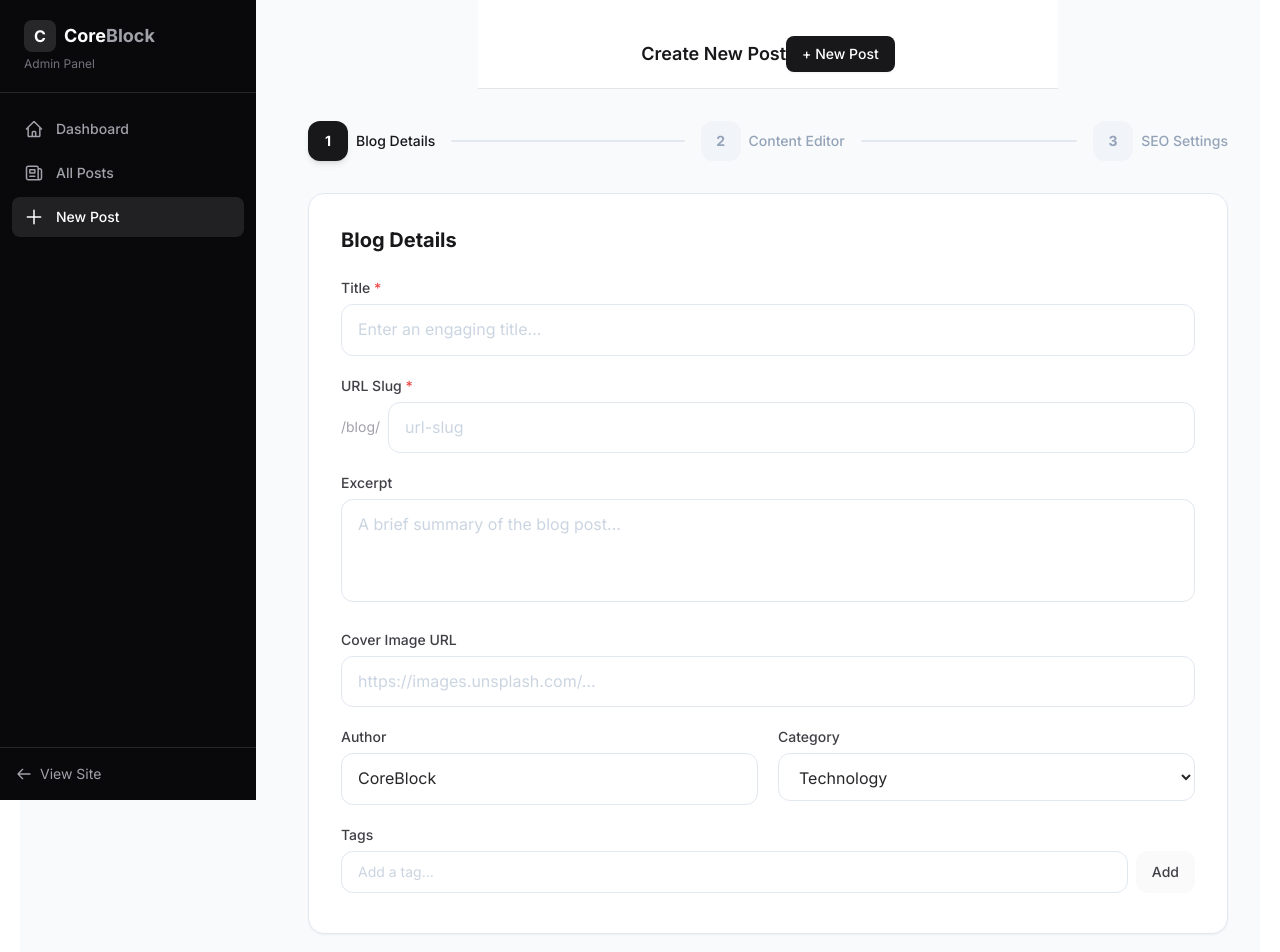
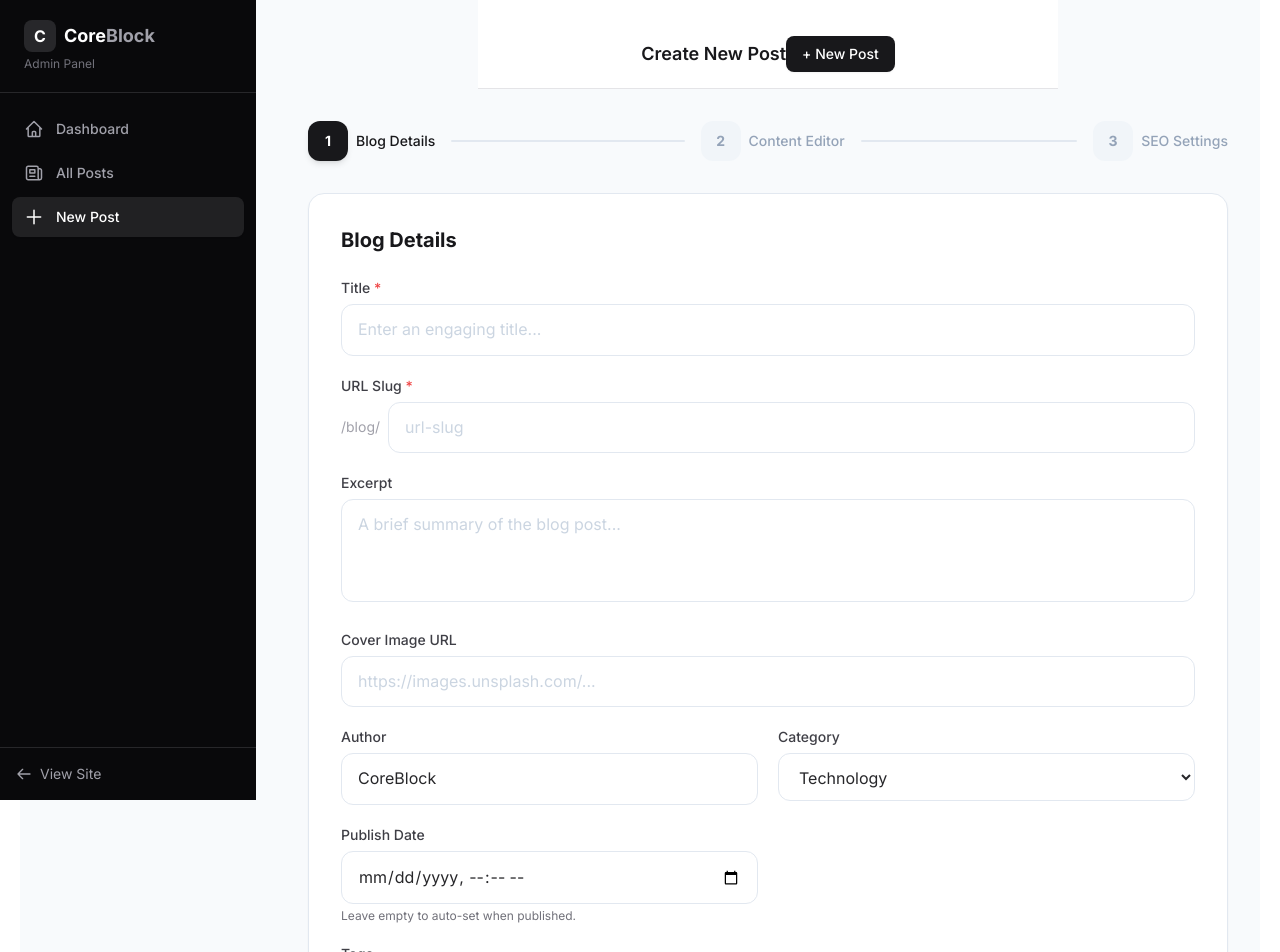
Before and after one commit to HarshaJyos/Blog_Site_CoreBlock, a Next.js app: page /admin/blogs/new in a window 1280 px wide. Shown: the top 952 px of the page. Built offline with nearby package versions, Linux system fonts and the light colour scheme.

Commit message:
almost done for editor with published date

```diff
--- a/src/app/(public)/blog/[slug]/page.tsx
+++ b/src/app/(public)/blog/[slug]/page.tsx
@@ -99,7 +99,7 @@ export default function BlogDetailPage() {
     },
     datePublished: post.publishedAt
       ? new Date(post.publishedAt).toISOString()
-      : new Date(post.createdAt).toISOString(),
+      : new Date(post.publishedAt || post.createdAt).toISOString(),
     dateModified: new Date(post.updatedAt).toISOString(),
     publisher: {
       '@type': 'Organization',
--- a/src/app/(public)/blog/page.tsx
+++ b/src/app/(public)/blog/page.tsx
@@ -125,7 +125,7 @@ export default function BlogListingPage() {
                   </div>
 
                   <div className="flex items-center gap-3 text-xs text-zinc-500 mb-3">
-                    <span>{new Date(post.createdAt).toLocaleDateString('en-US', { month: 'short', day: 'numeric', year: 'numeric' })}</span>
+                    <span>{new Date(post.publishedAt || post.createdAt).toLocaleDateString('en-US', { month: 'short', day: 'numeric', year: 'numeric' })}</span>
                     <span className="w-1 h-1 rounded-full bg-zinc-300" />
                     <span>{post.category}</span>
                   </div>
--- a/src/app/(public)/page.tsx
+++ b/src/app/(public)/page.tsx
@@ -63,7 +63,7 @@ export default function HomePage() {
                 </div>
                 <div className="flex flex-col justify-center">
                   <div className="flex items-center gap-3 text-sm text-zinc-500 mb-4">
-                    <span>{new Date(featuredPost.createdAt).toLocaleDateString('en-US', { month: 'short', day: 'numeric', year: 'numeric' })}</span>
+                    <span>{new Date(featuredPost.publishedAt || featuredPost.createdAt).toLocaleDateString('en-US', { month: 'short', day: 'numeric', year: 'numeric' })}</span>
                     <span className="w-1 h-1 rounded-full bg-zinc-300" />
                     <span>{featuredPost.readTime} min read</span>
                   </div>
@@ -116,7 +116,7 @@ export default function HomePage() {
                       )}
                     </div>
                     <div className="flex items-center gap-3 text-xs text-zinc-500 mb-3">
-                      <span>{new Date(post.createdAt).toLocaleDateString('en-US', { month: 'short', day: 'numeric', year: 'numeric' })}</span>
+                      <span>{new Date(post.publishedAt || post.createdAt).toLocaleDateString('en-US', { month: 'short', day: 'numeric', year: 'numeric' })}</span>
                       <span className="w-1 h-1 rounded-full bg-zinc-300" />
                       <span>{post.category}</span>
                     </div>
--- a/src/app/admin/blogs/[slug]/edit/page.tsx
+++ b/src/app/admin/blogs/[slug]/edit/page.tsx
@@ -41,6 +41,7 @@ export default function EditBlogPage() {
       ogImage: '',
       keywords: [],
     },
+    publishedAt: '',
   });
 
   const [editorContent, setEditorContent] = useState('');
@@ -72,6 +73,9 @@ export default function EditBlogPage() {
             ogImage: '',
             keywords: [],
           },
+          publishedAt: data.publishedAt
+            ? new Date(data.publishedAt - new Date().getTimezoneOffset() * 60000).toISOString().slice(0, 16)
+            : '',
         });
         setEditorContent(data.content || '');
       } catch (err) {
@@ -185,17 +189,15 @@ export default function EditBlogPage() {
                 className="flex items-center gap-2 z-10 cursor-pointer"
               >
                 <div
-                  className={`w-10 h-10 rounded-xl flex items-center justify-center text-sm font-bold transition-smooth ${
-                    index === currentStep
+                  className={`w-10 h-10 rounded-xl flex items-center justify-center text-sm font-bold transition-smooth ${index === currentStep
                       ? 'bg-zinc-900 text-white shadow-md'
                       : 'bg-slate-100 text-slate-500 hover:bg-slate-200'
-                  }`}
+                    }`}
                 >
                   {index + 1}
                 </div>
-                <span className={`text-sm font-medium hidden sm:block ${
-                  index === currentStep ? 'text-zinc-900' : 'text-slate-400'
-                }`}>
+                <span className={`text-sm font-medium hidden sm:block ${index === currentStep ? 'text-zinc-900' : 'text-slate-400'
+                  }`}>
                   {step}
                 </span>
               </button>
@@ -247,7 +249,20 @@ export default function EditBlogPage() {
                   {BLOG_CATEGORIES.map((cat) => <option key={cat} value={cat}>{cat}</option>)}
                 </select>
               </div>
+
+              {/* Published Date */}
+              <div>
+                <label className="block text-sm font-medium text-zinc-700 mb-1.5">Publish Date</label>
+                <input
+                  type="datetime-local"
+                  value={formData.publishedAt || ''}
+                  onChange={(e) => setFormData((p) => ({ ...p, publishedAt: e.target.value }))}
+                  className="w-full px-4 py-3 rounded-xl border border-slate-200 focus:outline-none focus:ring-2 focus:ring-zinc-400 text-zinc-800 transition-smooth"
+                />
+                <p className="text-xs text-zinc-500 mt-1">Leave empty to auto-set when published.</p>
+              </div>
             </div>
+
             <div>
               <label className="block text-sm font-medium text-zinc-700 mb-1.5">Tags</label>
               <div className="flex gap-2 mb-2">
--- a/src/app/admin/blogs/new/page.tsx
+++ b/src/app/admin/blogs/new/page.tsx
@@ -40,6 +40,7 @@ export default function NewBlogPage() {
       ogImage: '',
       keywords: [],
     },
+    publishedAt: '',
   });
 
   const [editorContent, setEditorContent] = useState('');
@@ -156,13 +157,11 @@ export default function NewBlogPage() {
             <div key={step} className="flex items-center flex-1 last:flex-none">
               <button
                 onClick={() => index < currentStep && setCurrentStep(index)}
-                className={`flex items-center gap-2 z-10 ${
-                  index <= currentStep ? 'cursor-pointer' : 'cursor-default'
+                className={`flex items-center gap-2 z-10 ${index <= currentStep ? 'cursor-pointer' : 'cursor-default'
                   }`}
               >
                 <div
-                  className={`w-10 h-10 rounded-xl flex items-center justify-center text-sm font-bold transition-smooth ${
-                    index < currentStep
+                  className={`w-10 h-10 rounded-xl flex items-center justify-center text-sm font-bold transition-smooth ${index < currentStep
                       ? 'bg-green-500 text-white shadow-sm'
                       : index === currentStep
                         ? 'bg-zinc-900 text-white shadow-md'
@@ -178,8 +177,7 @@ export default function NewBlogPage() {
                   )}
                 </div>
                 <span
-                  className={`text-sm font-medium hidden sm:block ${
-                    index <= currentStep ? 'text-zinc-900' : 'text-slate-400'
+                  className={`text-sm font-medium hidden sm:block ${index <= currentStep ? 'text-zinc-900' : 'text-slate-400'
                     }`}
                 >
                   {step}
@@ -187,8 +185,7 @@ export default function NewBlogPage() {
               </button>
               {index < STEPS.length - 1 && (
                 <div
-                  className={`flex-1 h-0.5 mx-4 rounded ${
-                    index < currentStep ? 'bg-green-400' : 'bg-slate-200'
+                  className={`flex-1 h-0.5 mx-4 rounded ${index < currentStep ? 'bg-green-400' : 'bg-slate-200'
                     }`}
                 />
               )}
@@ -298,6 +295,18 @@ export default function NewBlogPage() {
                     <option key={cat} value={cat}>{cat}</option>
                   ))}
                 </select>
+              </div>
+
+              {/* Published Date */}
+              <div>
+                <label className="block text-sm font-medium text-zinc-700 mb-1.5">Publish Date</label>
+                <input
+                  type="datetime-local"
+                  value={formData.publishedAt || ''}
+                  onChange={(e) => setFormData((p) => ({ ...p, publishedAt: e.target.value }))}
+                  className="w-full px-4 py-3 rounded-xl border border-slate-200 focus:outline-none focus:ring-2 focus:ring-zinc-400 focus:border-transparent text-zinc-800 transition-smooth"
+                />
+                <p className="text-xs text-zinc-500 mt-1">Leave empty to auto-set when published.</p>
               </div>
             </div>
 
--- a/src/app/admin/blogs/page.tsx
+++ b/src/app/admin/blogs/page.tsx
@@ -107,7 +107,7 @@ export default function AdminBlogsList() {
                       </span>
                     </td>
                     <td className="px-6 py-4 text-sm text-zinc-500">
-                      {new Date(post.createdAt).toLocaleDateString('en-US', {
+                      {new Date(post.publishedAt || post.createdAt).toLocaleDateString('en-US', {
                         month: 'short',
                         day: 'numeric',
                         year: 'numeric',
--- a/src/app/admin/page.tsx
+++ b/src/app/admin/page.tsx
@@ -126,14 +126,14 @@ export default function AdminDashboard() {
                 <div className="flex-1 min-w-0">
                   <p className="font-medium text-zinc-900 truncate">{post.title}</p>
                   <p className="text-xs text-zinc-500 mt-0.5">
-                    {post.category} · {new Date(post.createdAt).toLocaleDateString()}
+                    {post.category} · {new Date(post.publishedAt || post.createdAt).toLocaleDateString()}
                   </p>
                 </div>
                 <div className="flex items-center gap-3 ml-4">
                   <span
                     className={`px-2.5 py-1 rounded-full text-xs font-medium ${post.status === 'published'
-                        ? 'bg-green-50 text-green-700'
-                        : 'bg-amber-50 text-amber-700'
+                      ? 'bg-green-50 text-green-700'
+                      : 'bg-amber-50 text-amber-700'
                       }`}
                   >
                     {post.status}
--- a/src/app/api/blogs/[slug]/route.ts
+++ b/src/app/api/blogs/[slug]/route.ts
@@ -117,9 +117,13 @@ export async function PUT(
       await syncPolls(sanitizedBody.content);
     }
 
-    // If publishing for the first time
-    if (body.status === 'published' && !(blog.data as any).publishedAt) {
+    // Handle published date
+    if (sanitizedBody.publishedAt) {
+      updateData.publishedAt = new Date(sanitizedBody.publishedAt).getTime();
+    } else if (body.status === 'published' && !(blog.data as any).publishedAt) {
       updateData.publishedAt = Date.now();
+    } else if (sanitizedBody.publishedAt === '') {
+      updateData.publishedAt = null;
     }
 
     // Recalculate read time if content changed
--- a/src/app/api/blogs/route.ts
+++ b/src/app/api/blogs/route.ts
@@ -144,7 +144,9 @@ export async function POST(request: NextRequest) {
       readTime,
       createdAt: Date.now(),
       updatedAt: Date.now(),
-      publishedAt: body.status === 'published' ? Date.now() : null,
+      publishedAt: body.publishedAt
+        ? new Date(body.publishedAt).getTime()
+        : (body.status === 'published' ? Date.now() : null),
     };
 
     console.log('CREATING NEW BLOG:', slug);
@@ -187,7 +189,7 @@ export async function POST(request: NextRequest) {
 
 
     return NextResponse.json(
-      { id: docRef.id, slug, ...blogData },
+      { id: docRef.id, ...blogData },
       { status: 201 }
     );
   } catch (error: any) {
--- a/src/types/blog.ts
+++ b/src/types/blog.ts
@@ -34,6 +34,7 @@ export interface BlogPostFormData {
   tags: string[];
   status: 'draft' | 'published';
   seo: BlogSEO;
+  publishedAt?: string;
 }
 
 export const BLOG_CATEGORIES = [
```
Lines whose indentation alone changed are shown as unchanged.
